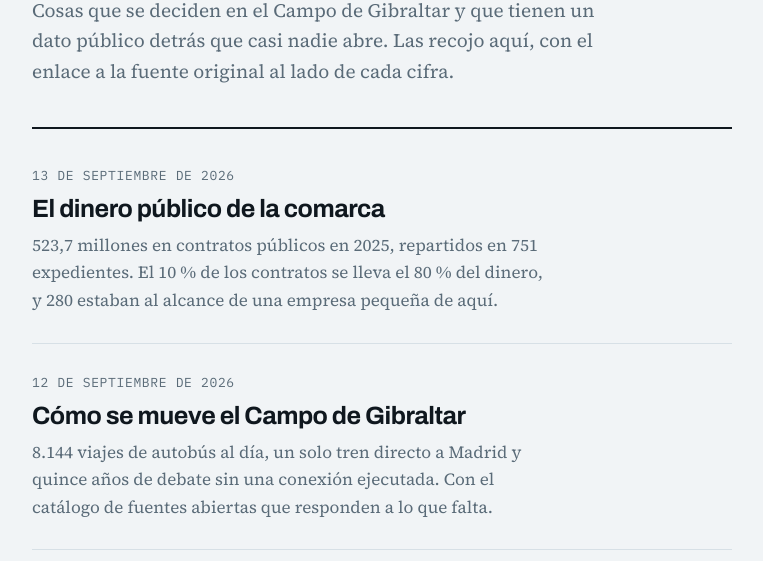
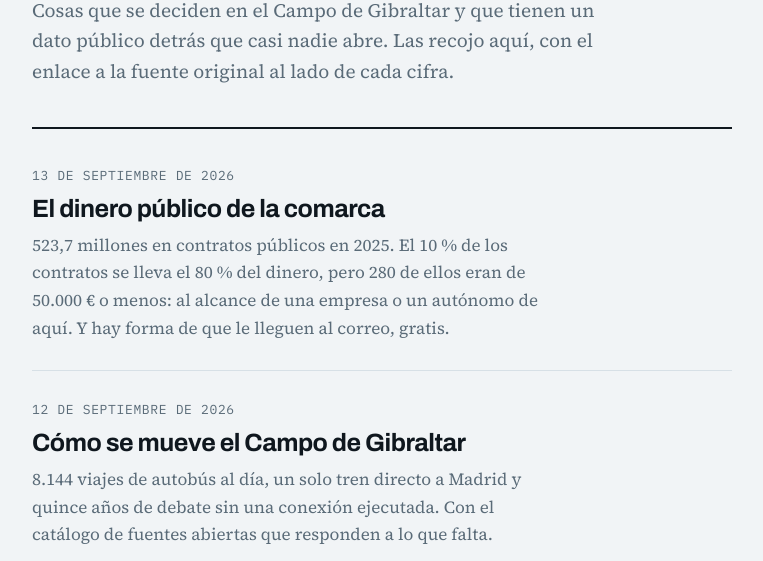
Before and after one commit to SergioPelayo/datos-comarca, a plain HTML site: page index.html in a window 1280 px wide. Shown: the part 239-800 px from the top of the page, without its empty margins (258-1021 px from the left). Drawn offline with Linux system fonts and the light colour scheme.

Commit message:
Portada: mismo enfoque de empresas y autonomos

```diff
--- a/index.html
+++ b/index.html
@@ -78,7 +78,7 @@
   <a class="item" href="/dinero-publico-comarca/">
     <div class="fecha">13 DE SEPTIEMBRE DE 2026</div>
     <h2>El dinero público de la comarca</h2>
-    <p>523,7 millones en contratos públicos en 2025, repartidos en 751 expedientes. El 10 % de los contratos se lleva el 80 % del dinero, y 280 estaban al alcance de una empresa pequeña de aquí.</p>
+    <p>523,7 millones en contratos públicos en 2025. El 10 % de los contratos se lleva el 80 % del dinero, pero 280 de ellos eran de 50.000 € o menos: al alcance de una empresa o un autónomo de aquí. Y hay forma de que le lleguen al correo, gratis.</p>
   </a>
   <a class="item" href="/campo-de-gibraltar/">
     <div class="fecha">12 DE SEPTIEMBRE DE 2026</div>
```
